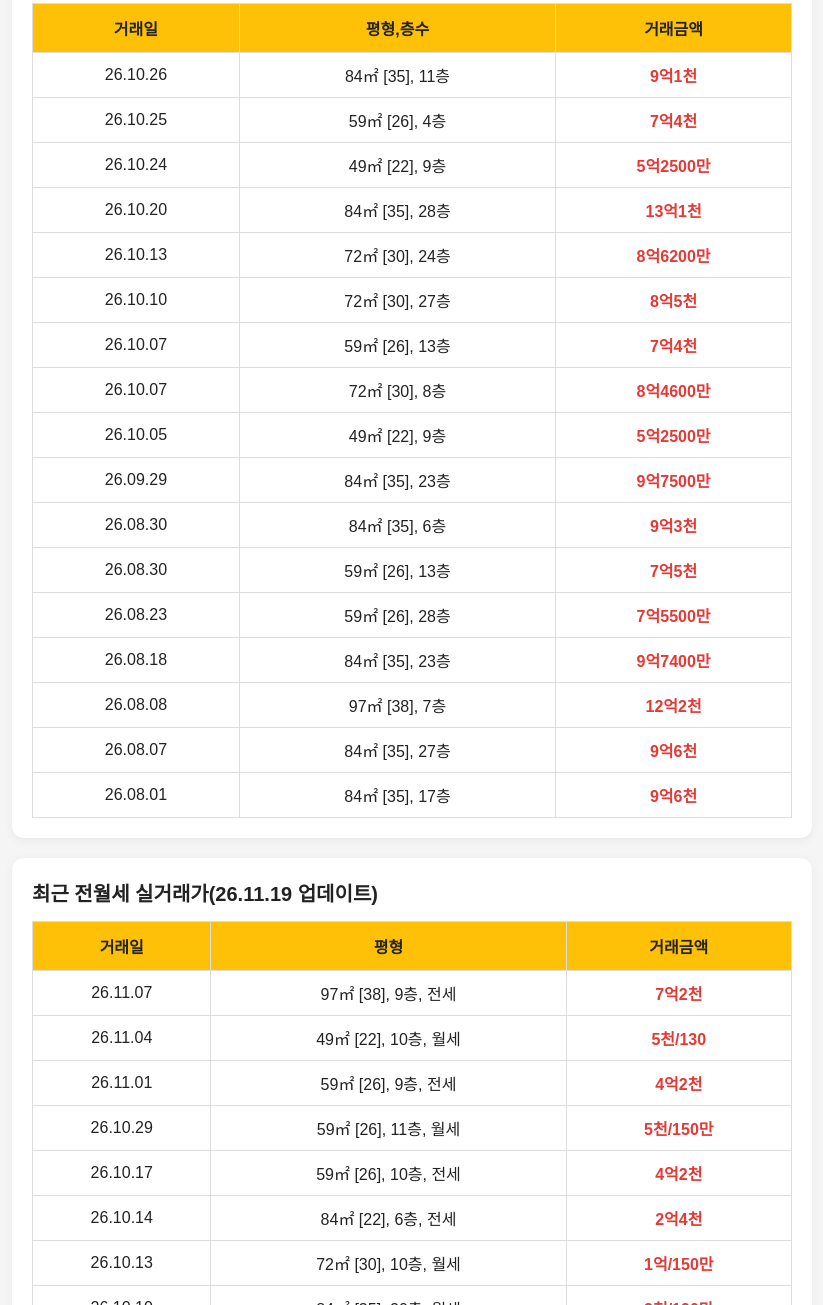
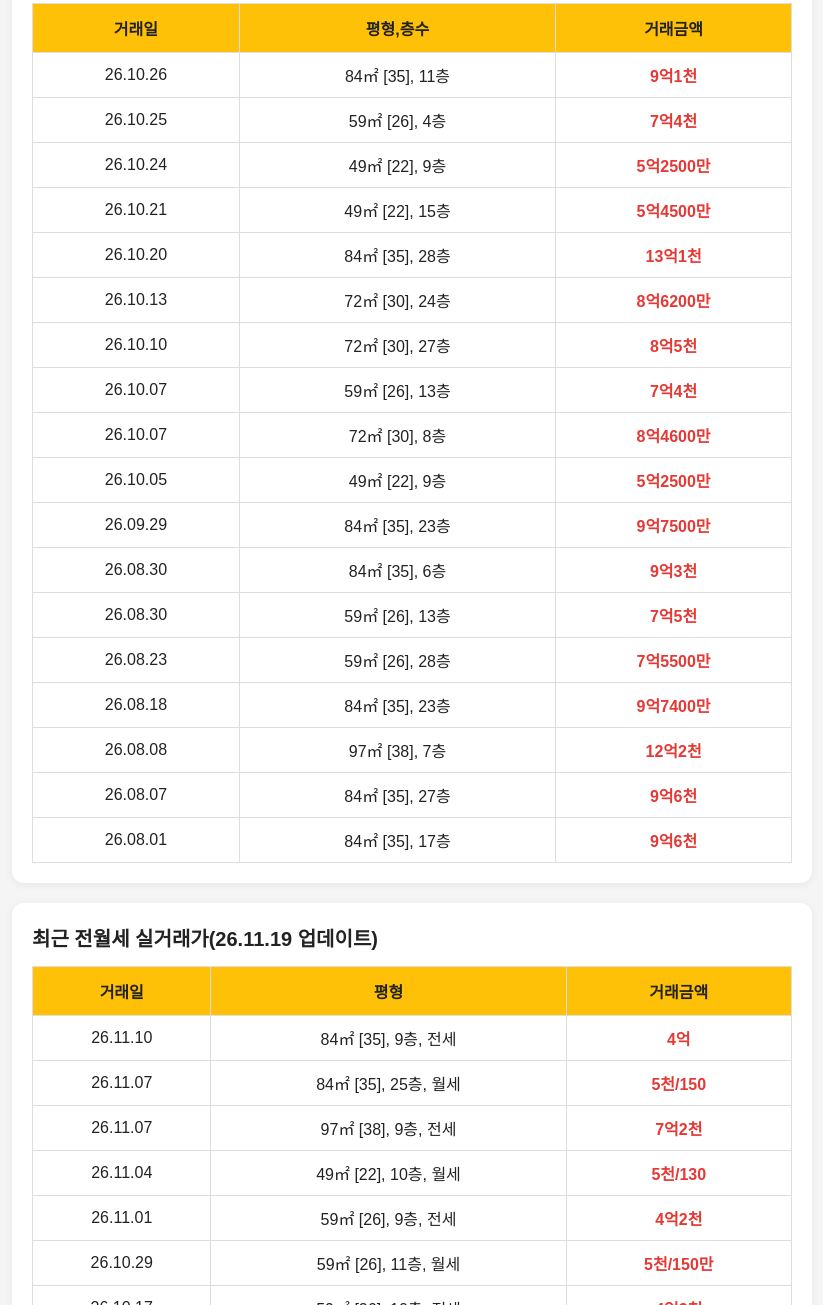
Before and after one commit to koreahwalim-coder/raemian-landing, a plain HTML site: page index.html in a window 1280 px wide. Shown: the part 537-1842 px from the top of the page, without its empty margins (228-1051 px from the left). Drawn offline with Linux system fonts and the light colour scheme.

Commit message:
Update index.html

```diff
--- a/index.html
+++ b/index.html
@@ -319,6 +319,7 @@ td {
             <tr><td>26.10.26</td><td>84㎡ [35], 11층</td><td class="price">9억1천</td></tr>
             <tr><td>26.10.25</td><td>59㎡ [26], 4층</td><td class="price">7억4천</td></tr>
             <tr><td>26.10.24</td><td>49㎡ [22], 9층</td><td class="price">5억2500만</td></tr>
+            <tr><td>26.10.21</td><td>49㎡ [22], 15층</td><td class="price">5억4500만</td></tr>
             <tr><td>26.10.20</td><td>84㎡ [35], 28층</td><td class="price">13억1천</td></tr>
             <tr><td>26.10.13</td><td>72㎡ [30], 24층</td><td class="price">8억6200만</td></tr>
             <tr><td>26.10.10</td><td>72㎡ [30], 27층</td><td class="price">8억5천</td></tr>
@@ -341,6 +342,8 @@ td {
         <h3>최근 전월세 실거래가(26.11.19 업데이트)</h3>
         <table>
             <tr><th>거래일</th><th>평형</th><th>거래금액</th></tr>
+            <tr><td>26.11.10</td><td>84㎡ [35], 9층, 전세</td><td class="price">4억</td></tr>
+            <tr><td>26.11.07</td><td>84㎡ [35], 25층, 월세</td><td class="price">5천/150</td></tr>
             <tr><td>26.11.07</td><td>97㎡ [38], 9층, 전세</td><td class="price">7억2천</td></tr>
             <tr><td>26.11.04</td><td>49㎡ [22], 10층, 월세</td><td class="price">5천/130</td></tr>
             <tr><td>26.11.01</td><td>59㎡ [26], 9층, 전세</td><td class="price">4억2천</td></tr>
```
